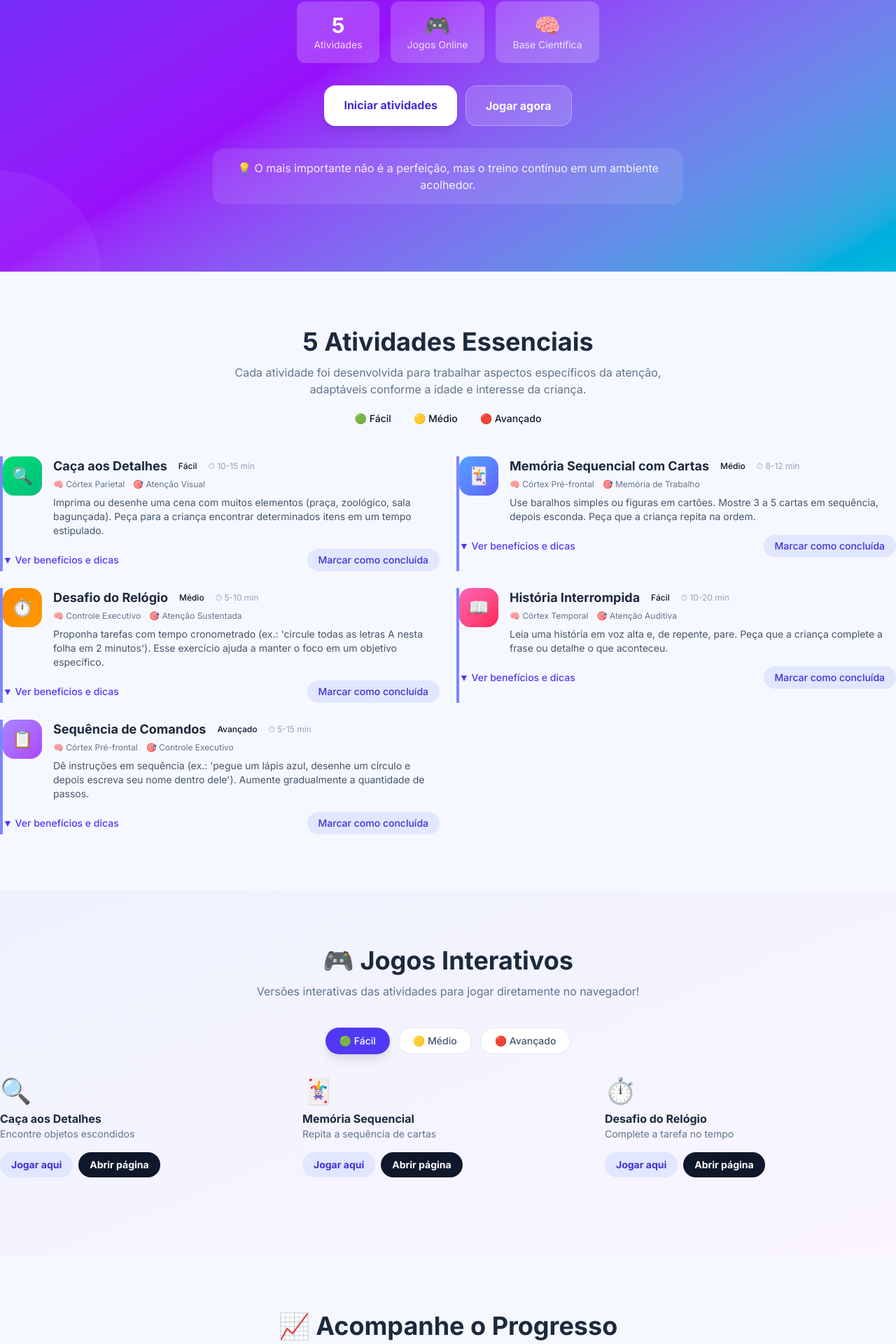
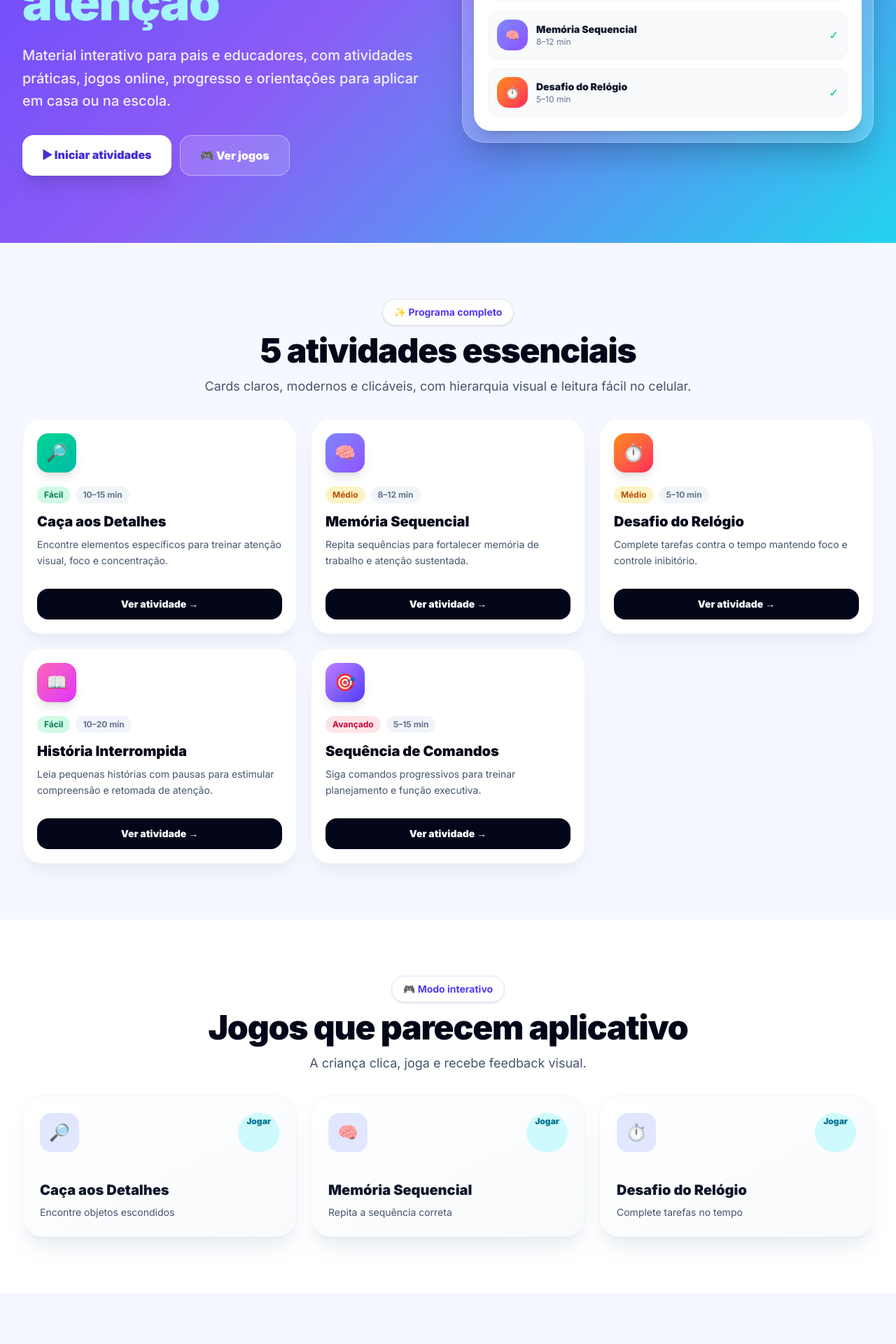
Before and after one commit to andreajoa/estimular-aten-o-sustentada, a Next.js app: page / in a window 1280 px wide. Shown: the part 400-2320 px from the top of the page at 70% size. Built offline with nearby package versions, Linux system fonts and the light colour scheme.

Commit message:
fix: restaura homepage profissional e mantém paginas conectadas

```diff
--- a/app/page.tsx
+++ b/app/page.tsx
@@ -1,17 +1,5 @@
-import Hero from "./components/Hero";
-import Activities from "./components/Activities";
-import Games from "./components/Games";
-import Progress from "./components/Progress";
-import Tips from "./components/Tips";
+import HomeClient from "./components/HomeClient";
 
 export default function Home() {
-  return (
-    <main>
-      <Hero />
-      <Activities />
-      <Games />
-      <Progress />
-      <Tips />
-    </main>
-  );
+  return <HomeClient />;
 }
```
